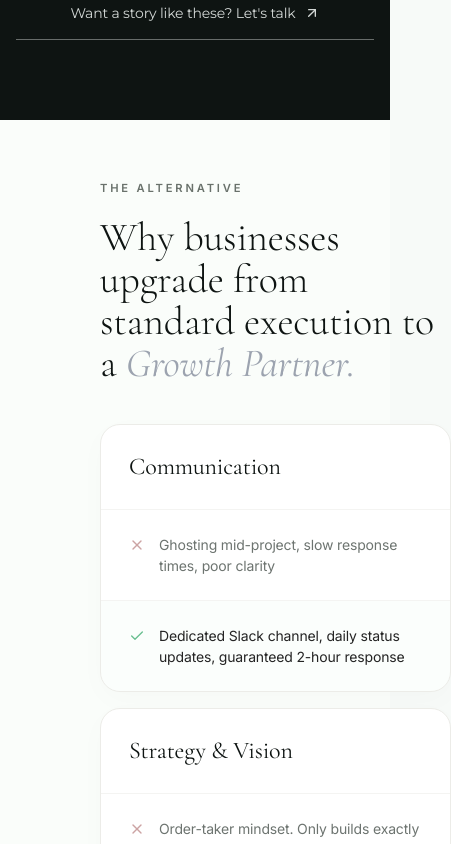
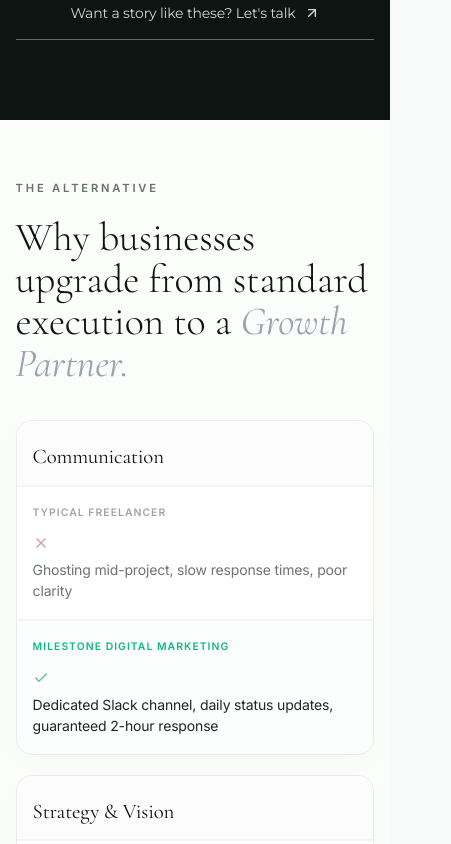
Before and after one commit to sivak27/milestone, a React (Vite) app: page / in a window 390 px wide. Shown: the part 10680-11524 px from the top of the page, 451 px wide, since content can reach past the window. Built offline with nearby package versions, Linux system fonts and the light colour scheme.

Commit message:
Update HeroSection and Footer layouts with crystal logo asset

```diff
--- a/src/components/Compare.css
+++ b/src/components/Compare.css
@@ -181,3 +181,129 @@
     padding: 60px 0;
   }
 }
+
+
+
+
+/* ==========================================
+   MOBILE-ONLY RESPONSIVE OVERRIDES
+   ========================================== */
+@media (max-width: 900px) {
+  .compare {
+    padding: 60px 0;
+    overflow-x: hidden;
+  }
+
+  /* Fixed the missing dot typo and forced centering on mobile only */
+  .compare-container {
+    width: 90% !important;
+    margin: 0 auto !important;
+  }
+
+  .compare-title {
+    margin-bottom: 36px;
+  }
+
+  .compare-header {
+    display: none; /* Hide wide table headers on mobile */
+  }
+
+  .compare-table-frame {
+    gap: 20px;
+  }
+
+  .floating-row-card {
+    grid-template-columns: 1fr; /* Stack elements downwards */
+    gap: 0;
+    border-radius: 16px;
+    transition: transform 0.3s ease, box-shadow 0.3s ease, border-color 0.3s ease;
+  }
+
+  /* --- SAFE MOBILE HOVER / TOUCH ANIMATIONS --- */
+  /* This triggers your red/green glows instantly when a mobile user taps the card */
+  .floating-row-card:active {
+    transform: translateY(-3px);
+    box-shadow: 0 12px 32px rgba(14,20,18,0.06);
+    border-color: #d1d1cb;
+  }
+
+  .floating-row-card:active .freelancer-cell-target {
+    background-color: rgba(254, 242, 242, 0.75); /* Smooth Red Glow on press */
+    color: #991b1b;
+  }
+
+  .floating-row-card:active .freelancer-cell-target svg {
+    color: #ef4444;
+  }
+
+  .floating-row-card:active .partner-cell-target {
+    background-color: rgba(223, 245, 231, 0.5); /* Rich Green Glow on press */
+    color: #065f46;
+  }
+
+  /* Internal card structure fixes for small screens */
+  .compare-label {
+    padding: 20px 20px 12px 20px;
+    font-size: 1.3rem;
+    background-color: #fbfcfb;
+    border-bottom: 1px solid #f4f4f2;
+  }
+
+  .compare-cell {
+    padding: 18px 20px;
+    border-left: none;
+    border-bottom: 1px solid #f4f4f2;
+    flex-direction: column;
+    align-items: flex-start;
+    gap: 8px;
+  }
+
+  .compare-cell:last-child {
+    border-bottom: none;
+  }
+
+  /* Injects mobile-friendly column labels so users know who is who */
+  .freelancer-cell-target::before {
+    content: "Typical Freelancer";
+    display: block;
+    font-family: "Inter", sans-serif;
+    font-size: 0.65rem;
+    font-weight: 600;
+    text-transform: uppercase;
+    letter-spacing: 0.1em;
+    color: #a3a3a3;
+    margin-bottom: 4px;
+  }
+
+  .partner-cell-target::before {
+    content: "MileStone Digital Marketing";
+    display: block;
+    font-family: "Inter", sans-serif;
+    font-size: 0.65rem;
+    font-weight: 600;
+    text-transform: uppercase;
+    letter-spacing: 0.1em;
+    color: #10b981;
+    margin-bottom: 4px;
+  }
+
+  /* Standardizes icons and text positions under the new labels */
+  .compare-cell span {
+    display: flex;
+    align-items: flex-start;
+    gap: 10px;
+    width: 100%;
+  }
+}
+
+/* Extra optimization safety layer for extra narrow mobile screens (< 400px) */
+@media (max-width: 400px) {
+  .compare-container {
+    width: 92% !important;
+  }
+  .compare-label,
+  .compare-cell {
+    padding-left: 16px !important;
+    padding-right: 16px !important;
+  }
+}
--- a/src/components/OurTeam.jsx
+++ b/src/components/OurTeam.jsx
@@ -25,15 +25,13 @@
     role: "Design Director",
     company: "MileStone Digital Marketing",
     image: "https://i.pinimg.com/originals/fc/4b/77/fc4b77859b2b5fb842c43421dfa045f4.jpg",
-    socials: { linkedin: "#", github: "#", email: "mailto:goku@milestone.com" }
   },
   {
     id: 2,
     name: "NaMi",
     role: "Lead Frontend Engineer",
     company: "MileStone Digital Marketing",
-    image: "https://image.cdn2.seaart.me/2024-01-28/cmr9f25e878c7387vutg/aa3a270cff2005961953a5d358c3eb80ab66cfca_high.webp",
-    socials: { linkedin: "#", github: "#", email: "mailto:nami@milestone.com" }
+    image: "https://image.cdn2.seaart.me/2024-01-28/cmr9f25e878c7387vutg/aa3a270cff2005961953a5d358c3eb80ab66cfca_high.webp"
   },
   {
     id: 3,
@@ -41,7 +39,6 @@
     role: "Head of Strategy",
     company: "MileStone Digital Marketing",
     image: "https://thfvnext.bing.com/th/id/OIP.ilowuWKtewHF40OGYanCVgHaHa?r=0&o=7&cb=thfvnextfalcon4rm=3&rs=1&pid=ImgDetMain&o=7&rm=3",
-    socials: { linkedin: "#", github: "#", email: "mailto:gojo@milestone.com" }
   },
   {
     id: 4,
@@ -49,7 +46,6 @@
     role: "Senior Backend Engineer",
     company: "MileStone Digital Marketing",
     image: "https://www.pngplay.com/wp-content/uploads/12/Naruto-Kid-Transparent-File.png",
-    socials: { linkedin: "#", github: "#", email: "mailto:naruto@milestone.com" }
   }
 ];
 
@@ -147,18 +143,6 @@
                   <span className="role">{currentMember.role}</span>
                   <span className="company">{currentMember.company}</span>
                 </div>
-
-                <div className="social-links">
-                  <a href={currentMember.socials.linkedin} target="_blank" rel="noreferrer" aria-label="LinkedIn" className="social-icon">
-                    <LinkedinIcon size={20} />
-                  </a>
-                  <a href={currentMember.socials.github} target="_blank" rel="noreferrer" aria-label="GitHub" className="social-icon">
-                    <GithubIcon size={20} />
-                  </a>
-                  <a href={currentMember.socials.email} aria-label="Email" className="social-icon">
-                    <Mail size={20} />
-                  </a>
-                </div>
               </div>
 
               <div className="card-right">
```
Also changed, not shown: src/components/OurTeam.css (+71 -119 lines).
